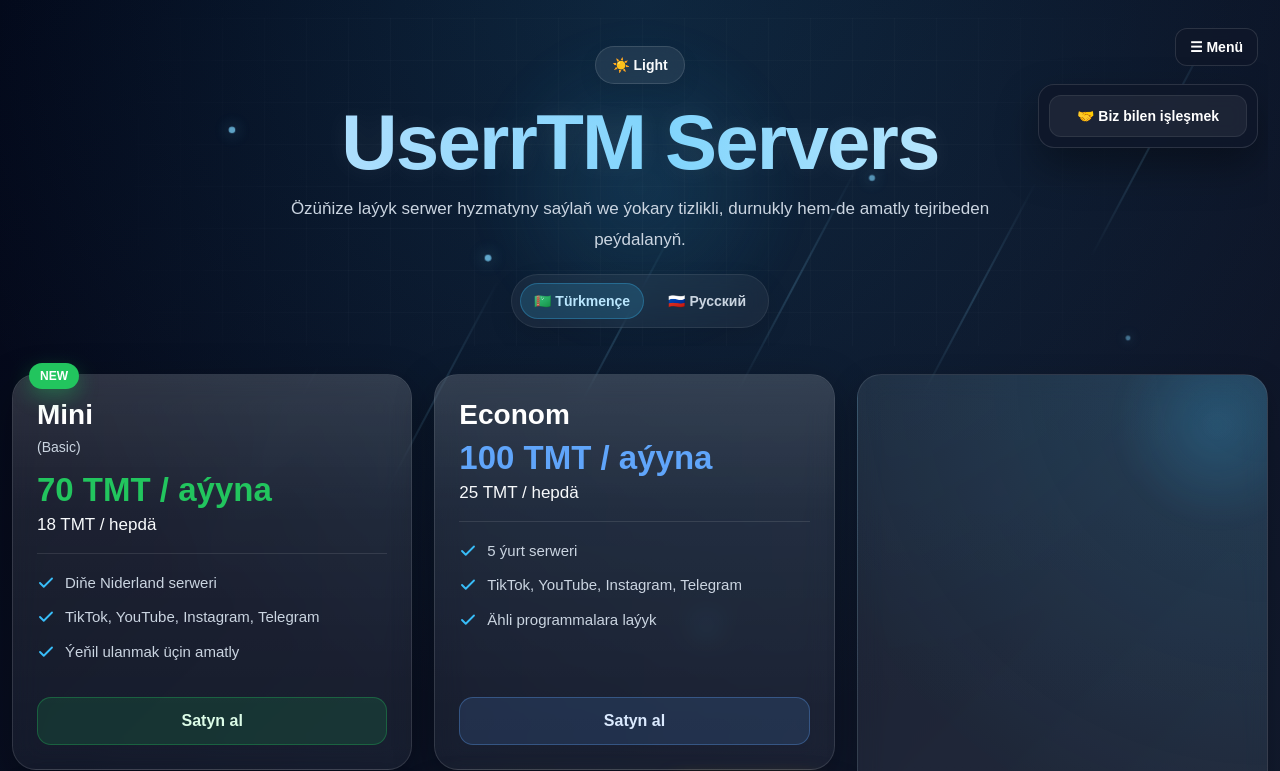
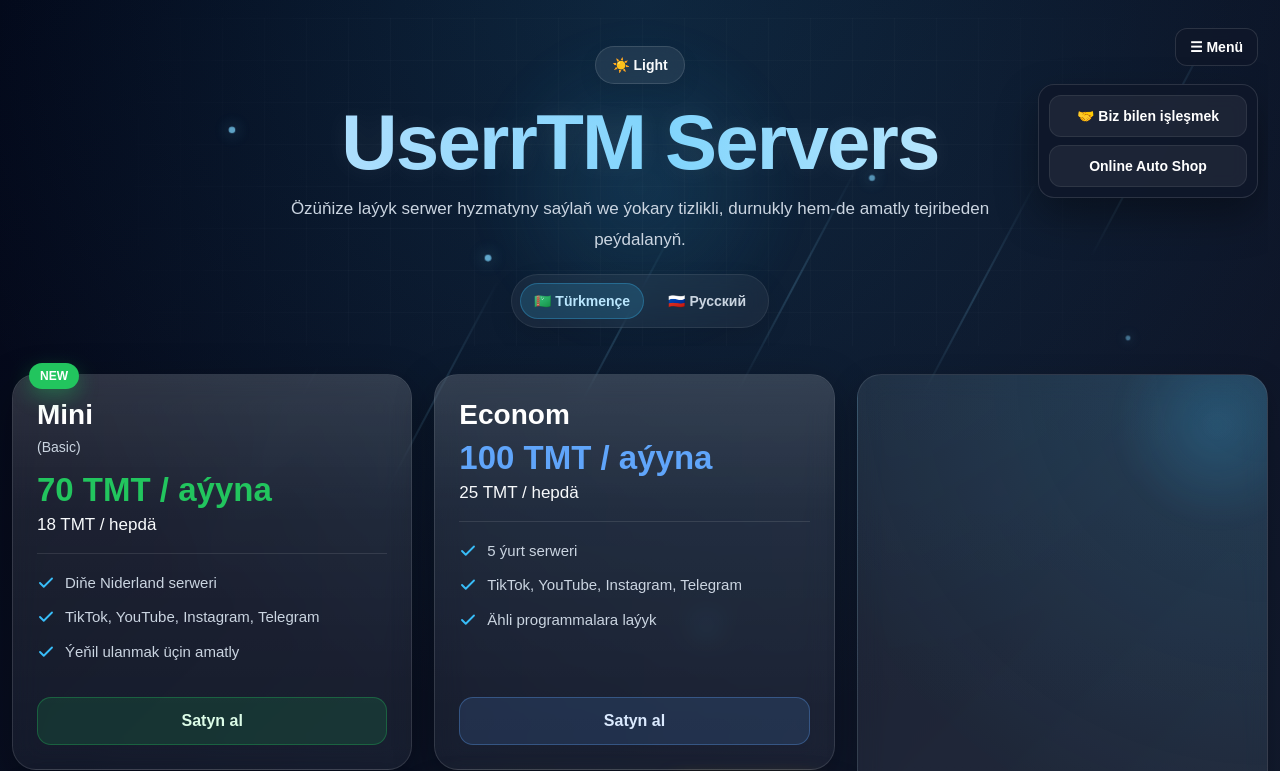
Before and after one commit to userrtm/vpn-bahalarbuda, a plain HTML site: page index.html in a window 1280 px wide. Both pictures are taken after a click on the button "☰ Menü". Shown: the top 771 px of the page. Drawn offline with Linux system fonts and the light colour scheme.

Commit message:
Update index.html

```diff
--- a/index.html
+++ b/index.html
@@ -920,6 +920,7 @@
         <button class="menu-btn" id="menuBtn" onclick="toggleMenu()">☰ Menü</button>
         <div class="menu-dropdown" id="menuDropdown">
           <a class="menu-link" id="workLink" href="islesmek.html">🤝 Biz bilen işleşmek</a>
+          <a class="menu-link" href="autoshop.html">Online Auto Shop</a>
         </div>
       </div>
 
```
